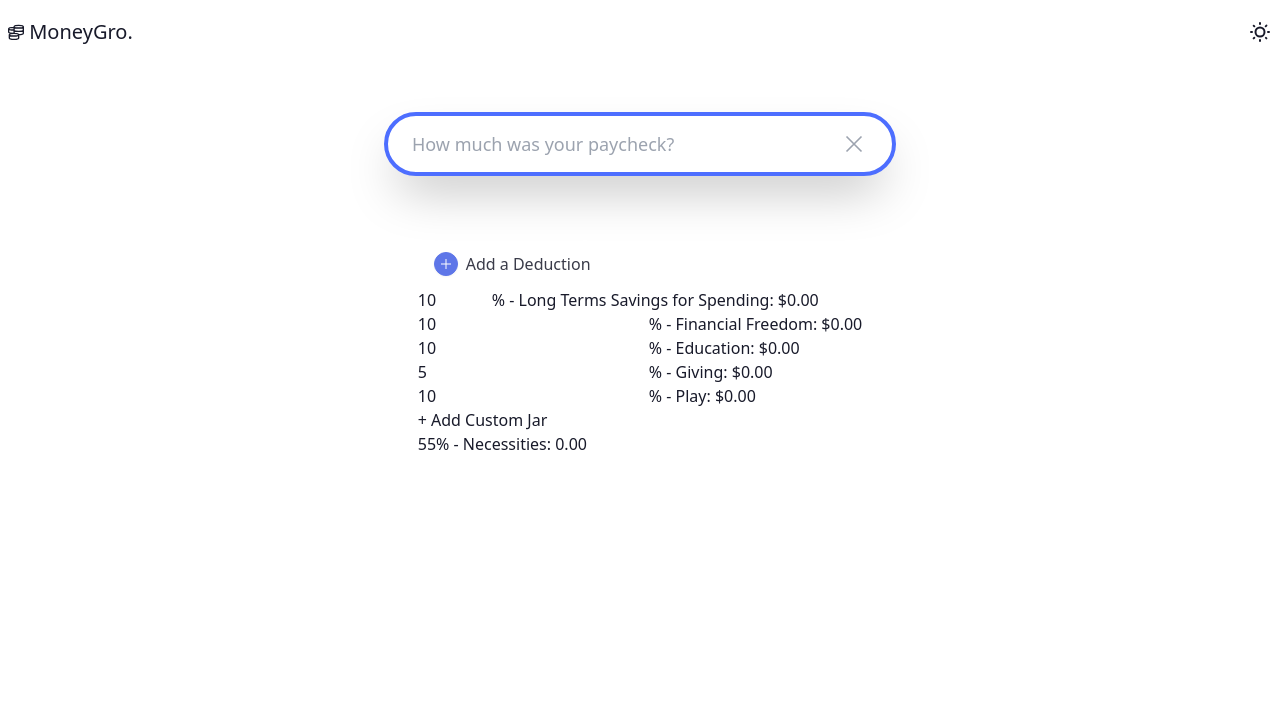
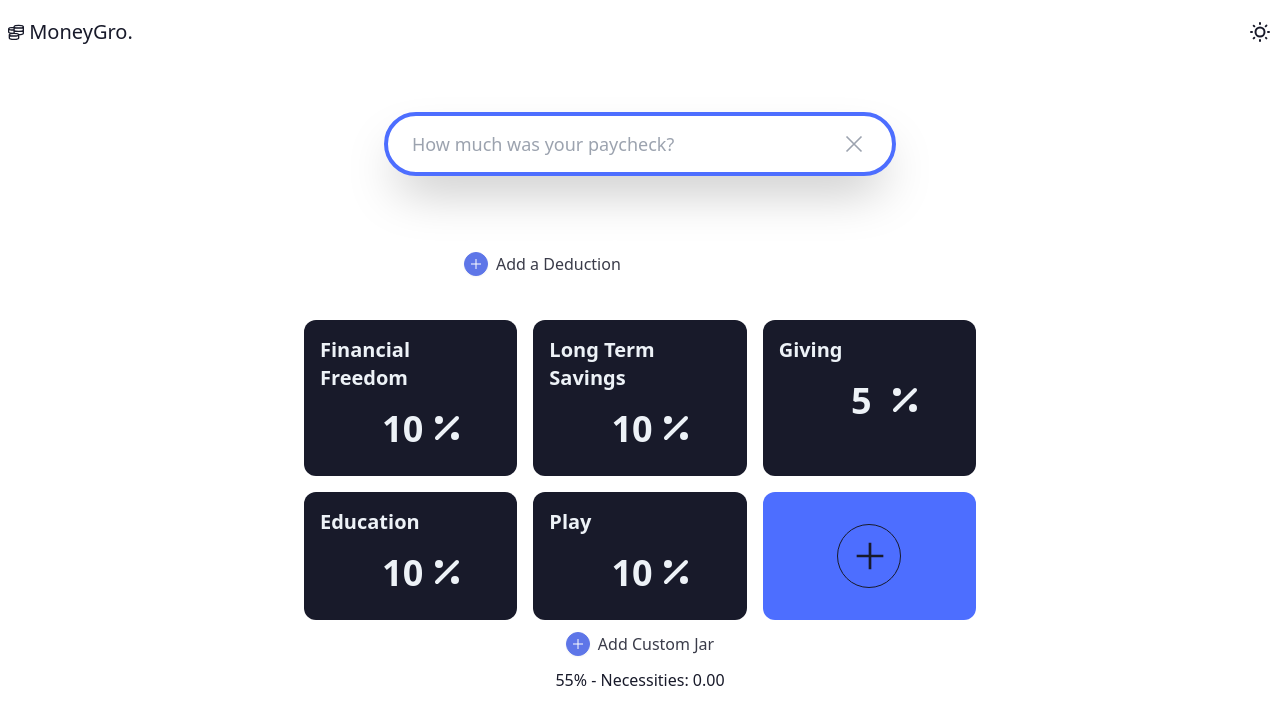
Before and after one commit to stevexero/MoneyGro, a React (Vite) app: page / in a window 1280 px wide. Shown: the top 724 px of the page. Built offline with nearby package versions, Linux system fonts and the light colour scheme.

Commit message:
Designed jars cards

```diff
--- a/src/App.jsx
+++ b/src/App.jsx
@@ -3,8 +3,8 @@ import { GrMoney, GrClose, GrAdd } from 'react-icons/gr';
 import { FaPercent } from 'react-icons/fa6';
 import { TbLockDollar } from 'react-icons/tb';
 import { CgRename } from 'react-icons/cg';
-import { RiDeleteBin5Line } from 'react-icons/ri';
 import { FaTimes } from 'react-icons/fa';
+// import { FiInfo } from 'react-icons/fi';
 
 function App() {
   const [inputs, setInputs] = useState({
@@ -26,14 +26,35 @@ function App() {
     return pattern.test(value);
   };
 
+  const validatePercentage = (value) => {
+    const pattern = /^\d{0,2}$/;
+    return pattern.test(value);
+  };
+
   const handleChange = (event) => {
     const { name, value } = event.target;
 
+    // if (validateDecimal(value)) {
+    //   setInputs({
+    //     ...inputs,
+    //     [name]: parseFloat(value) || value,
+    //   });
+    // }
+
+    if (name === 'initialAmount') {
       if (validateDecimal(value)) {
         setInputs({
           ...inputs,
           [name]: parseFloat(value) || value,
         });
+      }
+    } else {
+      if (validatePercentage(value)) {
+        setInputs({
+          ...inputs,
+          [name]: parseFloat(value) || value,
+        });
+      }
     }
   };
 
@@ -269,7 +290,7 @@ function App() {
         </label>
 
         {/* USER DEDUCTIONS */}
-        <div className='mt-16'>
+        <div className='mt-16 w-full flex flex-col items-center'>
           {deductions.map((deduction, index) => (
             // <div
             //   key={index}
@@ -277,9 +298,9 @@ function App() {
             // >
             <div
               key={index}
-              className='collapse collapse-arrow border rounded-3xl mb-2 p-1'
+              className='collapse collapse-arrow border rounded-3xl mb-2 p-0 px-2 max-w-sm'
             >
-              <input type='checkbox' className='peer' />
+              <input type='checkbox' className='peer' defaultChecked />
               <div className='collapse-title bg-transparent peer-checked:border-b-0'>
                 {deduction.name}
               </div>
@@ -413,6 +434,8 @@ function App() {
             </div>
           ))}
           {/* ADD DEDUCTION BUTTON */}
+          <div className='w-full flex items-center justify-center'>
+            <div className='w-full max-w-sm'>
               <button
                 className='input border-none rounded-full flex items-center gap-2 opacity-85 hover:cursor-pointer hover:opacity-100 hover:outline-none active:outline-none focus:outline-none active:opacity-100 focus:opacity-100'
                 onClick={addDeductionField}
@@ -422,11 +445,15 @@ function App() {
                 </span>
                 <span className='grow'>Add a Deduction</span>
               </button>
+            </div>
+          </div>
 
           {/* ITEMIZED DEDUCTIONS */}
+          {deductions && deductions.length > 0 && (
+            <div className='border rounded-3xl mb-2 p-6 mt-4 w-full max-w-sm'>
               {deductions.length > 0 && (
                 <div>
-              <p>Itemized Deductions:</p>
+                  <h3 className='font-bold text-lg'>Itemized Deductions:</h3>
                   <ul>
                     {deductions.map((deduction, index) => {
                       const deductionAmount =
@@ -434,20 +461,156 @@ function App() {
                           ? (inputs.initialAmount * deduction.value) / 100
                           : deduction.value || 0;
                       return (
-                    <li key={index}>
-                      {deduction.name}: ${deductionAmount.toFixed(2)}
+                        <li
+                          key={index}
+                          className='list-disc list-inside text-sm font-semibold ml-6 mt-2 first:mt-4'
+                        >
+                          {deduction.name}:{' '}
+                          <span className='font-light'>$</span>
+                          <span className='font-normal text-secondary'>
+                            {deductionAmount.toFixed(2)}
+                          </span>
                         </li>
                       );
                     })}
                   </ul>
-              <p>Total Deductions: ${totalDeductions.toFixed(2)}</p>
-              <p>Distributable Amount: ${distributableAmount.toFixed(2)}</p>
+                  <p className='mt-4 font-semibold'>
+                    Total Deductions: <span className='font-light'>$</span>
+                    <span className='font-normal text-secondary'>
+                      {totalDeductions.toFixed(2)}
+                    </span>
+                  </p>
+                  <p className='mt-4 font-semibold'>
+                    Distributable Amount: <span className='font-light'>$</span>
+                    <span className='font-normal text-secondary'>
+                      {distributableAmount.toFixed(2)}
+                    </span>
+                  </p>
+                </div>
+              )}
             </div>
           )}
 
           {/* SIX JARS */}
-          <div className='inputs'>
+          <div className='container w-full max-w-lg grid grid-cols-2 gap-4 mt-8 lg:max-w-2xl lg:grid-cols-3'>
+            <div className='card card-compact bg-neutral text-neutral-content rounded-xl'>
+              <div className='card-body'>
+                <h2 className='card-title'>Financial Freedom</h2>
+                <div className='w-full flex justify-center items-center'>
                   <input
+                    type='number'
+                    className='input bg-transparent font-bold text-4xl max-w-[4.5rem] text-center focus:outline-none active:outline-none focus:border-none active:border-none'
+                    name='financialFreedom'
+                    id='financialFreedom'
+                    value={inputs.financialFreedom}
+                    onChange={handleChange}
+                    min={0}
+                    max={99}
+                  />
+                  <FaPercent size='2rem' />
+                </div>
+                <div className='card-actions justify-end'></div>
+              </div>
+            </div>
+
+            <div className='card card-compact bg-neutral text-neutral-content rounded-xl'>
+              <div className='card-body'>
+                <h2 className='card-title'>Long Term Savings</h2>
+                <div className='w-full flex justify-center items-center'>
+                  <input
+                    type='number'
+                    className='input bg-transparent font-bold text-4xl max-w-[4.5rem] text-center focus:outline-none active:outline-none focus:border-none active:border-none'
+                    name='longTermSavingsForSpending'
+                    id='longTermSavingsForSpending'
+                    value={inputs.longTermSavingsForSpending}
+                    onChange={handleChange}
+                    min={0}
+                    max={99}
+                  />
+                  <FaPercent size='2rem' />
+                </div>
+                <div className='card-actions justify-end'></div>
+              </div>
+            </div>
+
+            <div className='card card-compact bg-neutral text-neutral-content rounded-xl'>
+              <div className='card-body'>
+                <h2 className='card-title'>Giving</h2>
+                <div className='w-full flex justify-center items-center'>
+                  <input
+                    type='number'
+                    className='input bg-transparent font-bold text-4xl max-w-[4.5rem] text-center focus:outline-none active:outline-none focus:border-none active:border-none'
+                    name='giving'
+                    id='giving'
+                    value={inputs.giving}
+                    onChange={handleChange}
+                    min={0}
+                    max={99}
+                  />
+                  <FaPercent size='2rem' />
+                </div>
+                <div className='card-actions justify-end'></div>
+              </div>
+            </div>
+
+            <div className='card card-compact bg-neutral text-neutral-content rounded-xl'>
+              <div className='card-body'>
+                <h2 className='card-title'>Education</h2>
+                <div className='w-full flex justify-center items-center'>
+                  <input
+                    type='number'
+                    className='input bg-transparent font-bold text-4xl max-w-[4.5rem] text-center focus:outline-none active:outline-none focus:border-none active:border-none'
+                    name='education'
+                    id='education'
+                    value={inputs.education}
+                    onChange={handleChange}
+                    min={0}
+                    max={99}
+                  />
+                  <FaPercent size='2rem' />
+                </div>
+                <div className='card-actions justify-end'></div>
+              </div>
+            </div>
+
+            <div className='card card-compact bg-neutral text-neutral-content rounded-xl'>
+              <div className='card-body'>
+                <h2 className='card-title'>Play</h2>
+                <div className='w-full flex justify-center items-center'>
+                  <input
+                    type='number'
+                    className='input bg-transparent font-bold text-4xl max-w-[4.5rem] text-center focus:outline-none active:outline-none focus:border-none active:border-none'
+                    name='play'
+                    id='play'
+                    value={inputs.play}
+                    onChange={handleChange}
+                    min={0}
+                    max={99}
+                  />
+                  <FaPercent size='2rem' />
+                </div>
+                <div className='card-actions justify-end'></div>
+              </div>
+            </div>
+
+            <div className='card card-compact bg-primary text-neutral-content rounded-xl'>
+              <div className='card-body'>
+                <div className='w-full flex justify-center items-center mt-4'>
+                  <button
+                    className='btn btn-circle btn-lg btn-outline tooltip'
+                    data-tip='Add a Custom Jar'
+                  >
+                    <GrAdd size='2rem' className='ml-[0.95rem]' />
+                  </button>
+                </div>
+                <div className='card-actions justify-end'></div>
+              </div>
+            </div>
+          </div>
+
+          {/* <div className='mt-8'>
+            <input
+              className='input input-bordered input-secondary w-full max-w-16'
               type='number'
               name='longTermSavingsForSpending'
               id='longTermSavingsForSpending'
@@ -536,7 +699,7 @@ function App() {
                 (inputs.play * 0.01)
               ).toFixed(2)}
             </span>
-          </div>
+          </div> */}
 
           {/* CUSTOM JARS */}
           {customJars.map((jar, index) => (
@@ -566,8 +729,17 @@ function App() {
               </button>
             </div>
           ))}
-          <button type='button' onClick={addCustomJarField}>
+          {/* <button type='button' onClick={addCustomJarField}>
             + Add Custom Jar
+          </button> */}
+          <button
+            className='input border-none rounded-full flex items-center gap-2 opacity-85 hover:cursor-pointer hover:opacity-100 hover:outline-none active:outline-none focus:outline-none active:opacity-100 focus:opacity-100'
+            onClick={addCustomJarField}
+          >
+            <span className='btn btn-primary btn-circle btn-active btn-xs text-white light:text-slate-800'>
+              <GrAdd />
+            </span>
+            <span className='grow'>Add Custom Jar</span>
           </button>
 
           {/* NECESSITIES */}
```
Also changed, not shown: src/index.css (+4 -8 lines). Lines whose indentation alone changed are shown as unchanged.
